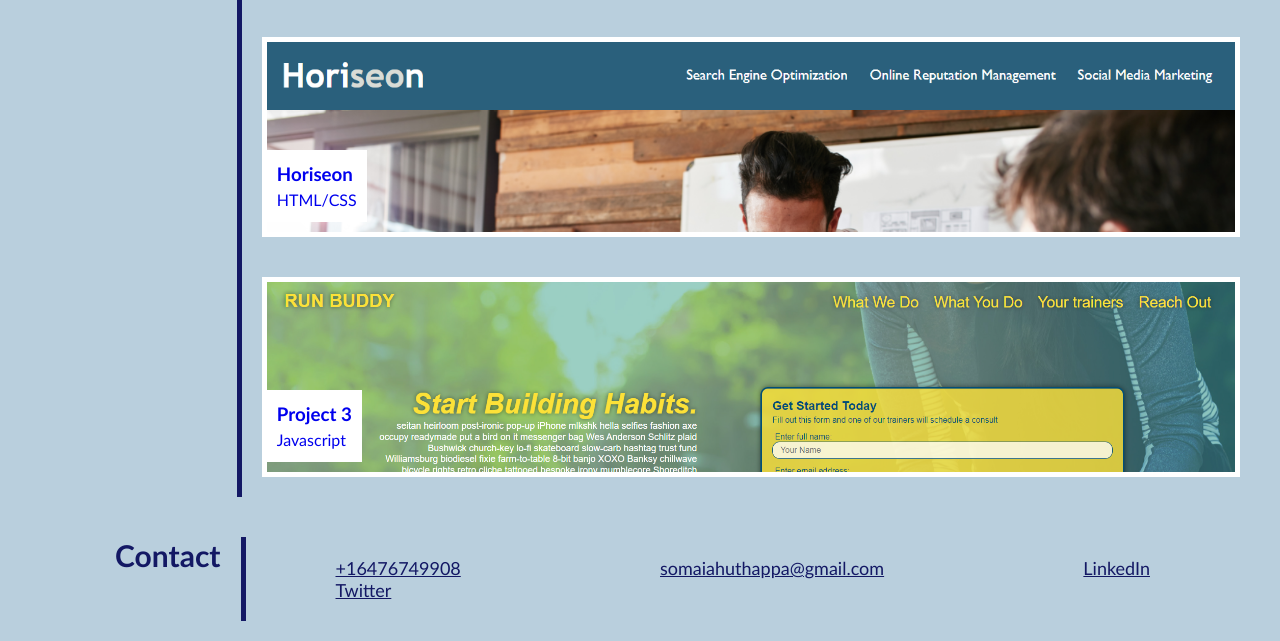
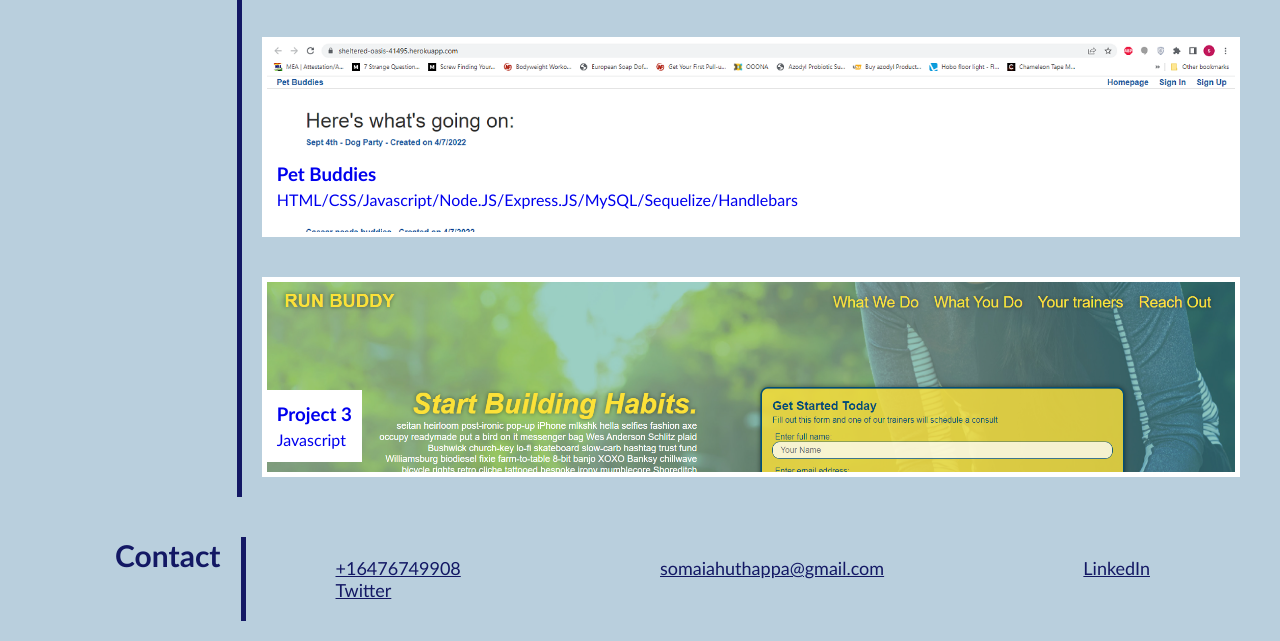
Before and after one commit to somaiahuthappa/professional-portfolio, a plain HTML site: page index.html in a window 1280 px wide. Shown: the part 981-1622 px from the top of the page. Drawn offline with Linux system fonts and the light colour scheme.

Commit message:
Added project 2

```diff
--- a/assets/css/style.css
+++ b/assets/css/style.css
@@ -156,7 +156,7 @@ body {
 .small-display-one {
     flex: 1 0 47%;
     height: 200px;
-    background-image: url("../images/horiseon.png");
+    background-image: url("../images/PetBuddies.PNG");
     background-size: cover;
     border: 5px solid var(--secondary-color);
     margin: 20px;
--- a/index.html
+++ b/index.html
@@ -80,11 +80,11 @@
 
             <div class="small-display">
                 <!-- display one -->
-                <a class="small-display-one" href="https://somaiahuthappa.github.io/Code-Refactor-Challenge/" target="_blank">
+                <a class="small-display-one" href="https://sheltered-oasis-41495.herokuapp.com/" target="_blank">
                     <article>
                         <div class="secondary-title small">
-                            <h3>Horiseon</h3>
-                            <p>HTML/CSS</p>
+                            <h3>Pet Buddies</h3>
+                            <p>HTML/CSS/Javascript/Node.JS/Express.JS/MySQL/Sequelize/Handlebars</p>
                         </div>
                     </article>
                 </a>
```
Also changed, not shown: assets/images/PetBuddies.png (added).
